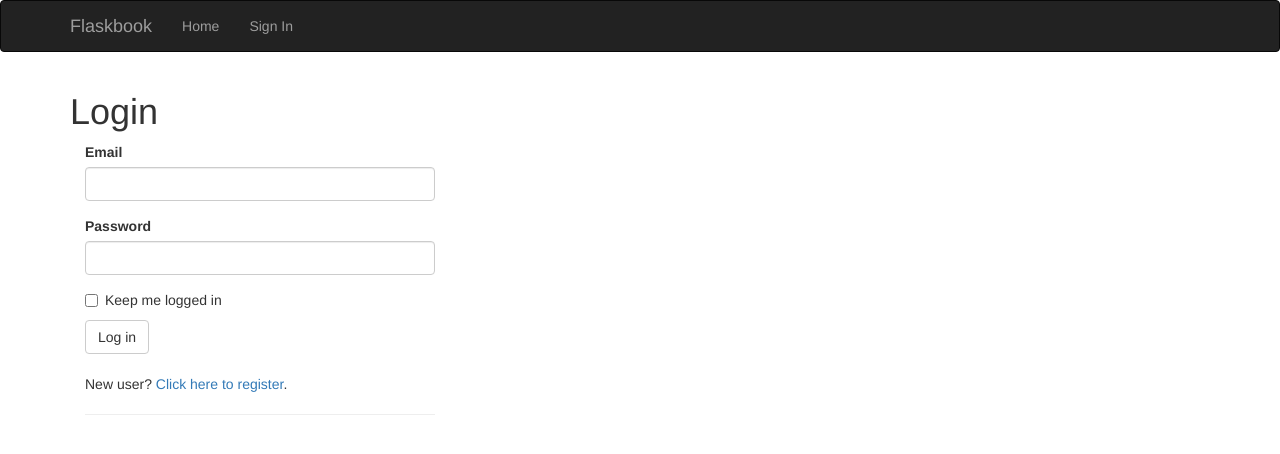
After one commit to ealesid/flaskbook, a Flask app: page /auth/login in a window 1280 px wide. The commit adds this page. Shown: the top 454 px of the page. Run offline with Flask 2, Linux system fonts and the light colour scheme; some libraries are stand-ins or nearby versions.

Commit message:
p2ch8: user authentication with Flask-Login

```diff
--- /dev/null
+++ b/app/auth/forms.py
@@ -0,0 +1,31 @@
+from flask_wtf import Form
+from wtforms import StringField, PasswordField, BooleanField, SubmitField
+from wtforms.validators import DataRequired, Email, Length, Regexp, EqualTo
+from wtforms import ValidationError
+from ..models import User
+
+
+class LoginForm(Form):
+    email = StringField('Email', validators=[DataRequired(), Length(1, 64), Email()])
+    password = PasswordField('Password', validators=[DataRequired()])
+    remember_me = BooleanField('Keep me logged in')
+    submit = SubmitField('Log in')
+
+
+class RegistrationForm(Form):
+    email = StringField('Email', validators=[DataRequired(), Length(1,64), Email()])
+    username = StringField('Username', validators=[
+        DataRequired(), Length(1, 64), Regexp('^[A-Za-z][A-Za-z0-9_.]*$', 0, 'Username must have only letters, numbers, dots or underscores')])
+    password = PasswordField('Password', validators=[
+        DataRequired(), EqualTo('password2', message='Passwords must match!!!')])
+    password2 = PasswordField('Confirm password', validators=[DataRequired()])
+    submit = SubmitField('Register')
+
+
+def validate_email(self, field):
+    if User.objects(email__exact=field.data).first():
+        raise ValidationError('Email already registered')
+
+def validate_username(self, field):
+    if User.objects(username__exact=field.data).first():
+        raise ValidationError('Username already in use')
--- a/app/auth/views.py
+++ b/app/auth/views.py
@@ -1,6 +1,38 @@
-from flask import render_template
+from flask import render_template, redirect, request, url_for, flash
+from flask_login import login_user, logout_user, login_required
 from . import auth
+from ..models import User
+from .forms import LoginForm, RegistrationForm
 
-@auth.route('/login')
+
+@auth.route('/login', methods=['GET', 'POST'])
 def login():
-    return render_template('auth/login.html')
+    form = LoginForm()
+    if form.validate_on_submit():
+        user = User.objects(email__exact=form.email.data).first()
+        if user is not None and user.verify_password(form.password.data):
+            login_user(user, form.remember_me.data)
+            return redirect(request.args.get('next') or url_for('main.index'))
+        flash('Invalid username or password')
+    return render_template('auth/login.html', form=form)
+
+
+@auth.route('/logout')
+@login_required
+def logout():
+    logout_user()
+    flash('You have been logged out')
+    return redirect(url_for('main.index'))
+
+
+@auth.route('/register', methods=['GET', 'POST'])
+def register():
+    form = RegistrationForm()
+    if form.validate_on_submit():
+        user = User(email=form.email.data,
+                    username=form.username.data)
+        user.set_password(form.password.data)
+        user.save()
+        flash('Now you can log in')
+        return redirect(url_for('auth.login'))
+    return render_template('auth/register.html', form=form)
--- a/app/main/errors.py
+++ b/app/main/errors.py
@@ -6,6 +6,7 @@ from . import main
 def page_not_found(e):
     return render_template('404.html'), 404
 
+
 @main.app_errorhandler(500)
 def internal_server_error(e):
     return render_template('500.html'), 500
--- /dev/null
+++ b/app/templates/auth/login.html
@@ -0,0 +1,17 @@
+{% extends 'base.html' %}
+{% import 'bootstrap/wtf.html' as wtf %}
+
+
+{% block title %}Flaskbook - Login{% endblock %}
+
+{% block page_content %}
+<div class="page-heder">
+    <h1>Login</h1>
+</div>
+<div class="col-md-4">
+    {{ wtf.quick_form(form) }}
+    <br>
+    <p>New user? <a href="{{ url_for('auth.register') }}">Click here to register</a>.</p>
+<hr>
+</div>
+{% endblock %}
--- a/app/templates/base.html
+++ b/app/templates/base.html
@@ -27,6 +27,13 @@
             <ul class="nav navbar-nav">
                 <li><a href="{{ url_for('main.index') }}">Home</a></li>
             </ul>
+            <ul class="nav navbar-nav navbar-rigth">
+                {% if current_user.is_authenticated %}
+                <li><a href="{{ url_for('auth.logout') }}">Sign Out</a></li>
+                {% else %}
+                <li><a href="{{ url_for('auth.login') }}">Sign In</a></li>
+                {% endif %}
+            </ul>
         </div>
     </div>
 </div>
@@ -44,3 +51,8 @@
     {% block page_content %}{% endblock %}
 </div>
 {% endblock %}
+
+{% block scripts %}
+{{ super() }}
+{{ moment.include_moment() }}
+{% endblock %}
--- a/config.py
+++ b/config.py
@@ -7,6 +7,7 @@ class Config:
     FLASKBOOK_MAIL_SUBJECT_PREFIX = '[Flaskbook]'
     FLASKBOOK_MAIL_SENDER = 'Flaskbook Admin <ealesid@gmail.com>'
     FLASKBOOK_ADMIN = os.environ.get('FLASKBOOK_ADMIN')\
+
 
     @staticmethod
     def init_app(app):
--- a/manage.py
+++ b/manage.py
@@ -13,6 +13,7 @@ def make_shell_context():
 
 manager.add_command('shell', Shell(make_context=make_shell_context))
 
+
 def test():
     """Run the unit tests"""
     import unittest
```
Also changed, not shown: app/__init__.py (+11 -1 lines), app/main/views.py (+3 -25 lines), app/models.py (+16 -5 lines), app/templates/auth/register.html (added, +13 -0 lines), app/templates/index.html (+7 -8 lines), app/main/__init__.py (line endings or trailing spaces).
